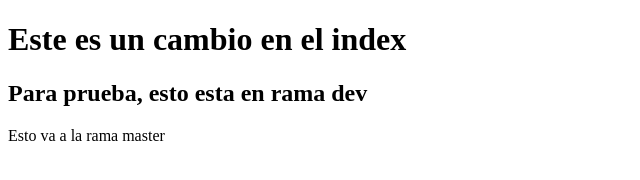
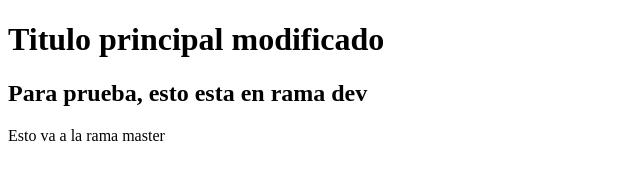
Before and after one commit to jsn1096/curso-git-2023, a plain HTML site: page index.html in a window 1280 px wide. Shown: the whole page, without its empty margins (0-640 px from the left). Drawn offline with Linux system fonts and the light colour scheme.

Commit message:
Titulo de index modificado

```diff
--- a/index.html
+++ b/index.html
@@ -6,7 +6,7 @@
   <title>Pirmer proyecto usando git</title>
 </head>
 <body>
-  <h1>Este es un cambio en el index</h1>
+  <h1>Titulo principal modificado</h1>
   <h2>Para prueba, esto esta en rama dev</h2>
   <span>Esto va a la rama master</span>
 </body>
```
